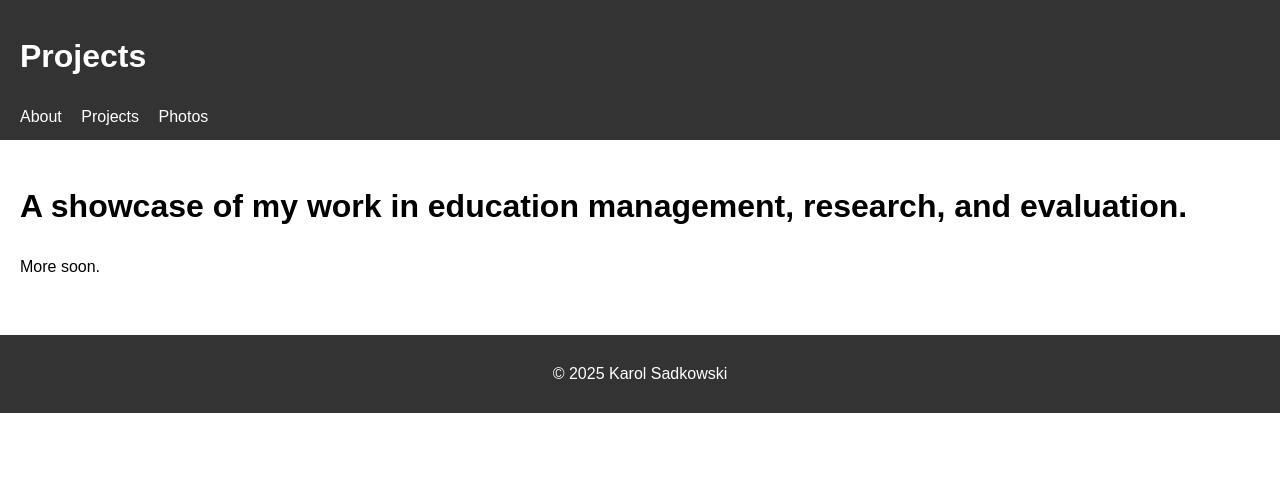
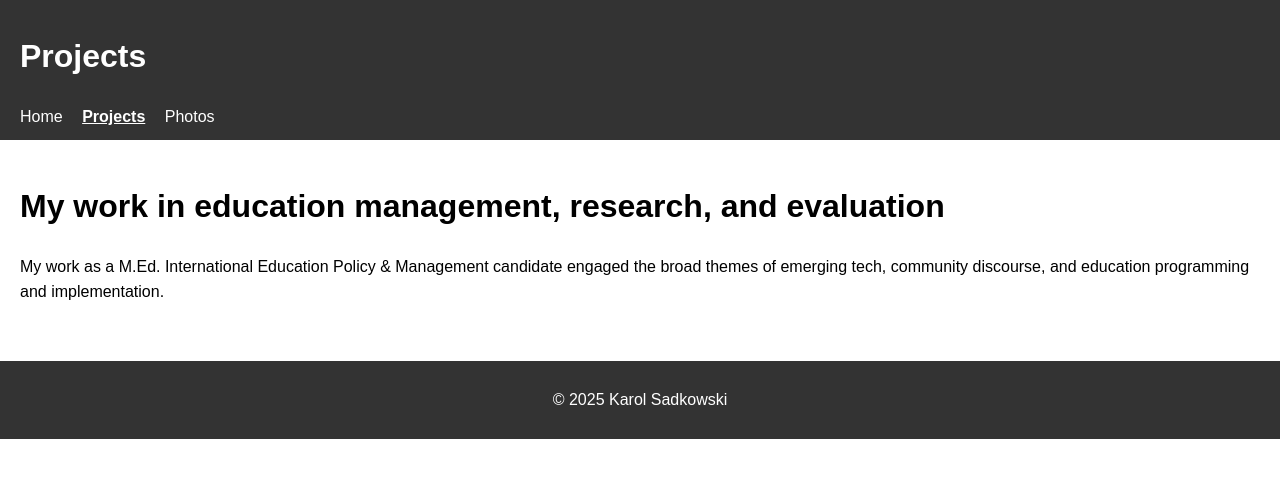
Before and after one commit to sadkowsk/sadkowsk.github.io, an Eleventy site: page src/projects.md in a window 1280 px wide. Built offline with nearby package versions, Linux system fonts and the light colour scheme; Eleventy itself is replaced by a stand-in of ours; files that its build step writes are made by us from their sources; no server answers.

Commit message:
Underline selected site page buttons

```diff
--- a/src/_includes/layout.njk
+++ b/src/_includes/layout.njk
@@ -10,9 +10,9 @@
   <header>
     <h1>{{ title }}</h1>
     <nav>
-      <a href="/">About</a>
-      <a href="/projects.html">Projects</a>
-      <a href="/photos.html">Photos</a>
+      <a href="/" class="{% if page.url == '/' %}active{% endif %}">Home</a>
+      <a href="/projects.html" class="{% if page.url == '/projects.html' %}active{% endif %}">Projects</a>
+      <a href="/photos.html" class="{% if page.url == '/photos.html' %}active{% endif %}">Photos</a>
     </nav>
   </header>
   <main>
--- a/src/css/styles.css
+++ b/src/css/styles.css
@@ -17,6 +17,15 @@ nav a {
     text-decoration: none;
 }
 
+nav a.active {
+    text-decoration: underline;
+    font-weight: bold;
+}
+
+nav a:hover {
+    text-decoration: underline;
+}
+
 main {
     padding: 20px;
 }
--- a/src/projects.md
+++ b/src/projects.md
@@ -3,6 +3,6 @@ layout: layout.njk
 title: Projects
 permalink: projects.html
 ---
-# A showcase of my work in education management, research, and evaluation.
+# My work in education management, research, and evaluation
 
-More soon.
+My work as a M.Ed. International Education Policy & Management candidate engaged the broad themes of emerging tech, community discourse, and education programming and implementation.
```
Also changed, not shown: src/index.md (+5 -1 lines), src/photos.md (+2 -2 lines), 4 other files.
